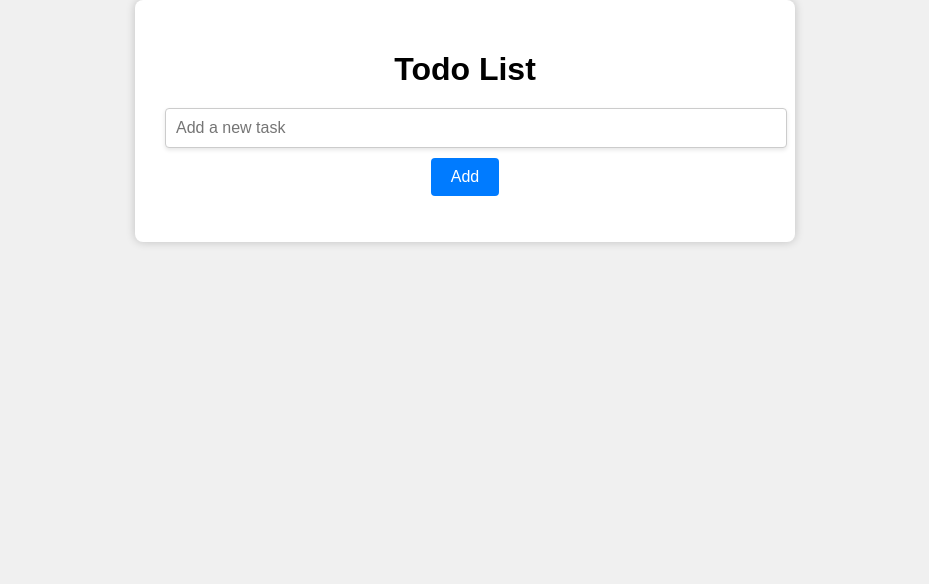
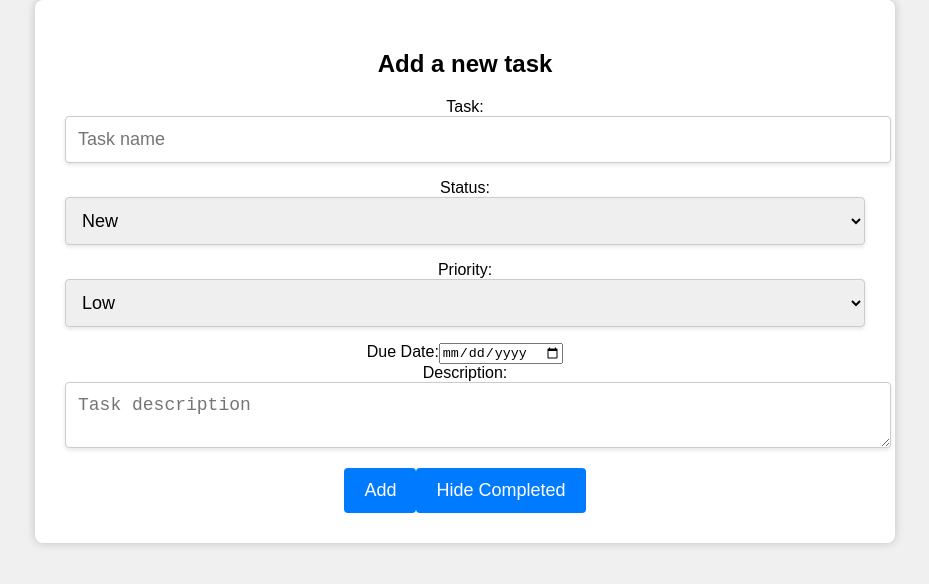
Before and after one commit to SalazarEmiliano/react-todo-list, a React (Create React App) app: page / in a window 1280 px wide. Shown: the top 584 px of the page, without its empty margins (175-1104 px from the left). Built offline with nearby package versions, Linux system fonts and the light colour scheme.

Commit message:
status, due date, description added

```diff
--- a/src/TodoList.js
+++ b/src/TodoList.js
@@ -1,96 +1,304 @@
 import React, { useState } from 'react';
-import './styles.css'; // Import the CSS file
+import './styles.css';
 
 function TodoList() {
   const [tasks, setTasks] = useState([]);
   const [taskText, setTaskText] = useState('');
   const [editIndex, setEditIndex] = useState(null);
   const [editText, setEditText] = useState('');
+  const [completedTasks, setCompletedTasks] = useState([]);
+  const [taskStatus, setTaskStatus] = useState('New');
+  const [taskDueDate, setTaskDueDate] = useState(null);
+  const [taskPriority, setTaskPriority] = useState('Low');
+  const [taskDescription, setTaskDescription] = useState('');
+  const [showDescription, setShowDescription] = useState({});
+  const [showCompleted, setShowCompleted] = useState(true);
 
-  // Update: Add state for tracking task completion
-  const [completedTasks, setCompletedTasks] = useState([]);
+  // New state for description during editing
+  const [editDescription, setEditDescription] = useState('');
 
   const addTask = () => {
     if (taskText.trim() !== '') {
-      setTasks([...tasks, taskText]);
+      const newTask = {
+        id: Date.now(),
+        text: taskText,
+        status: taskStatus,
+        dueDate: taskDueDate,
+        priority: taskPriority,
+        description: taskDescription,
+        completed: false,
+      };
+
+      setTasks([...tasks, newTask]);
       setTaskText('');
-      setCompletedTasks([...completedTasks, false]); // Initialize new task as not completed
+      setTaskStatus('New');
+      setTaskDueDate(null);
+      setTaskPriority('Low');
+      setTaskDescription('');
+      setShowDescription({ ...showDescription, [newTask.id]: false });
     }
   };
 
-  const editTask = (index) => {
-    setEditIndex(index);
-    setEditText(tasks[index]);
+  const editTask = (id) => {
+    setEditIndex(id);
+    const taskToEdit = tasks.find((task) => task.id === id);
+    if (taskToEdit) {
+      setEditText(taskToEdit.text);
+      setTaskStatus(taskToEdit.status);
+      setTaskDueDate(taskToEdit.dueDate);
+      setTaskPriority(taskToEdit.priority);
+      setEditDescription(taskToEdit.description); // Use separate state for description during editing
+    }
   };
 
   const updateTask = () => {
     if (editText.trim() !== '') {
-      const updatedTasks = [...tasks];
-      updatedTasks[editIndex] = editText;
+      const updatedTasks = tasks.map((task) =>
+        task.id === editIndex
+          ? {
+              ...task,
+              text: editText,
+              status: taskStatus,
+              dueDate: taskDueDate,
+              priority: taskPriority,
+              description: editDescription, // Use separate state for description during editing
+            }
+          : task
+      );
       setTasks(updatedTasks);
       setEditIndex(null);
       setEditText('');
+      // Reset additional details
+      setTaskStatus('New');
+      setTaskDueDate(null);
+      setTaskPriority('Low');
+      setTaskDescription('');
     }
   };
 
-  const deleteTask = (index) => {
-    const updatedTasks = tasks.filter((_, i) => i !== index);
+  const deleteTask = (id) => {
+    const updatedTasks = tasks.filter((task) => task.id !== id);
+    const deletedTask = tasks.find((task) => task.id === id);
+
+    if (deletedTask && deletedTask.completed) {
+      // If the deleted task was completed, remove it from completedTasks
+      const updatedCompletedTasks = completedTasks.filter(
+        (task) => task.id !== id
+      );
+      setCompletedTasks(updatedCompletedTasks);
+    }
+
     setTasks(updatedTasks);
 
-    // Update: Remove corresponding completedTasks entry
-    const updatedCompletedTasks = [...completedTasks];
-    updatedCompletedTasks.splice(index, 1);
-    setCompletedTasks(updatedCompletedTasks);
+    const updatedShowDescription = { ...showDescription };
+    delete updatedShowDescription[id];
 
     setEditIndex(null);
     setEditText('');
+    // Reset additional details
+    setTaskStatus('New');
+    setTaskDueDate(null);
+    setTaskPriority('Low');
+    setTaskDescription('');
+    setShowDescription(updatedShowDescription);
   };
 
-  const toggleCompletion = (index) => {
-    const updatedCompletedTasks = [...completedTasks];
-    updatedCompletedTasks[index] = !completedTasks[index];
-    setCompletedTasks(updatedCompletedTasks);
+  const toggleCompletion = (id) => {
+    setTasks((prevTasks) => {
+      const updatedTasks = prevTasks.map((task) =>
+        task.id === id ? { ...task, completed: !task.completed } : task
+      );
+
+      const completedTask = updatedTasks.find((task) => task.id === id);
+
+      setCompletedTasks((prevCompletedTasks) => {
+        if (completedTask && completedTask.completed) {
+          // Add completed task to Completed List if not already present
+          return prevCompletedTasks.some((task) => task.id === id)
+            ? prevCompletedTasks
+            : [...prevCompletedTasks, completedTask];
+        } else {
+          // Remove completed task from Completed List
+          return prevCompletedTasks.filter((task) => task.id !== id);
+        }
+      });
+
+      return updatedTasks;
+    });
+
+    setShowDescription((prevShowDescription) => ({
+      ...prevShowDescription,
+      [id]: !prevShowDescription[id],
+    }));
   };
 
-  return (
-    <div className="container">
-      <h1>Todo List</h1>
-      <div>
-        <input
-          type="text"
-          value={taskText}
-          onChange={(e) => setTaskText(e.target.value)}
-          placeholder="Add a new task"
-        />
-        <button onClick={addTask}>Add</button>
-      </div>
-      <ul>
-        {tasks.map((task, index) => (
-          <li key={index}>
+  const renderTask = (task) => (
+    <li key={task.id}>
+      {task ? (
+        <>
           <input
             type="checkbox"
-              checked={completedTasks[index]}
-              onChange={() => toggleCompletion(index)}
+            checked={task.completed}
+            onChange={() => toggleCompletion(task.id)}
           />
-            {editIndex === index ? (
+
+          {editIndex === task.id ? (
             <>
+              <label>
+                Task:
                 <input
                   type="text"
                   value={editText}
                   onChange={(e) => setEditText(e.target.value)}
                 />
+              </label>
+              <label>
+                Status:
+                <select
+                  value={taskStatus}
+                  onChange={(e) => setTaskStatus(e.target.value)}
+                >
+                  <option value="New">New</option>
+                  <option value="In Progress">In Progress</option>
+                  <option value="Completed">Completed</option>
+                  <option value="Cancelled">Cancelled</option>
+                </select>
+              </label>
+              <label>
+                Priority:
+                <select
+                  value={taskPriority}
+                  onChange={(e) => setTaskPriority(e.target.value)}
+                >
+                  <option value="Low">Low</option>
+                  <option value="Medium">Medium</option>
+                  <option value="High">High</option>
+                </select>
+              </label>
+              <label>
+                Due Date:
+                <input
+                  type="date"
+                  value={taskDueDate || ''}
+                  onChange={(e) => setTaskDueDate(e.target.value)}
+                />
+              </label>
+              <label>
+                Description:
+                <textarea
+                  value={editDescription}
+                  onChange={(e) => setEditDescription(e.target.value)}
+                  placeholder="Task description"
+                />
+              </label>
               <button onClick={updateTask}>Save</button>
             </>
           ) : (
             <>
-                {task}{' '}
-                <button onClick={() => editTask(index)}>Edit</button>{' '}
-                <button onClick={() => deleteTask(index)}>Delete</button>
+              <strong>Task:</strong> {task.text}{' '}
+              <strong>Status:</strong> {task.status}{' '}
+              <strong>Priority:</strong> {task.priority}{' '}
+              <strong>Due Date:</strong> {task.dueDate || 'Not set'}
+              {showDescription[task.id] && (
+                <>
+                  <strong>Description:</strong> {task.description}
                 </>
               )}
+              <button
+                onClick={() =>
+                  setShowDescription({
+                    ...showDescription,
+                    [task.id]: !showDescription[task.id],
+                  })
+                }
+              >
+                {showDescription[task.id] ? 'Hide Description' : 'Show Description'}
+              </button>
+              <br />
+              <button onClick={() => editTask(task.id)}>Edit</button>{' '}
+              <button onClick={() => deleteTask(task.id)}>Delete</button>
+            </>
+          )}
+        </>
+      ) : null}
     </li>
-        ))}
-      </ul>
+  );
+
+  const hideTitle = showCompleted && completedTasks.length === 0;
+  const todoTasks = tasks.filter((task) => !task.completed);
+  const completedTasksList = tasks.filter((task) => task.completed);
+
+  return (
+    <div className="container">
+      {!hideTitle && <h1>To-Do App</h1>}
+      <div>
+        <h2>Add a new task</h2>
+        <label>
+          Task:
+          <input
+            type="text"
+            value={taskText}
+            onChange={(e) => setTaskText(e.target.value)}
+            placeholder="Task name"
+          />
+        </label>
+        <label>
+          Status:
+          <select
+            value={taskStatus}
+            onChange={(e) => setTaskStatus(e.target.value)}
+          >
+            <option value="New">New</option>
+            <option value="In Progress">In Progress</option>
+            <option value="Completed">Completed</option>
+            <option value="Cancelled">Cancelled</option>
+          </select>
+        </label>
+        <label>
+          Priority:
+          <select
+            value={taskPriority}
+            onChange={(e) => setTaskPriority(e.target.value)}
+          >
+            <option value="Low">Low</option>
+            <option value="Medium">Medium</option>
+            <option value="High">High</option>
+          </select>
+        </label>
+        <label>
+          Due Date:
+          <input
+            type="date"
+            value={taskDueDate || ''}
+            onChange={(e) => setTaskDueDate(e.target.value)}
+          />
+        </label>
+        <br />
+        <label>
+          Description:
+          <textarea
+            value={taskDescription}
+            onChange={(e) => setTaskDescription(e.target.value)}
+            placeholder="Task description"
+          />
+        </label>
+        <button onClick={addTask}>Add</button>
+        <button onClick={() => setShowCompleted(!showCompleted)}>
+          {showCompleted ? 'Hide Completed' : 'Show Completed'}
+        </button>
+      </div>
+      {tasks.length > 0 && (
+        <div>
+          <h2>To-Do List</h2>
+          <ul>{todoTasks.map((task) => renderTask(task))}</ul>
+        </div>
+      )}
+      {completedTasks.length > 0 && showCompleted && (
+        <div>
+          <h2>Completed tasks</h2>
+          <ul>{completedTasksList.map((completed) => renderTask(completed))}</ul>
+        </div>
+      )}
     </div>
   );
 }
--- a/src/styles.css
+++ b/src/styles.css
@@ -2,43 +2,47 @@
 
 body {
   font-family: Arial, sans-serif;
-  font-size: 16px; /* Set a base font size */
+  font-size: 16px;
   background-color: #f0f0f0;
   margin: 0;
   padding: 0;
 }
 
 .container {
-  max-width: 400px;
+  max-width: 600px;
   margin: 0 auto;
-  padding: 20px 10px; /* Responsive padding */
+  padding: 30px;
   background-color: #fff;
   border-radius: 8px;
   box-shadow: 0 0 10px rgba(0, 0, 0, 0.2);
 }
 
 h1 {
-  font-size: 1.5em; /* 24px */
+  font-size: 2em;
   margin-bottom: 20px;
 }
 
-input[type="text"] {
+input[type="text"],
+select,
+textarea {
   width: 100%;
-  padding: 10px;
-  margin-bottom: 10px;
+  padding: 12px;
+  margin-bottom: 16px;
   border: 1px solid #ccc;
   border-radius: 4px;
-  box-shadow: 0 2px 4px rgba(0, 0, 0, 0.1); /* New: Box shadow for input */
+  box-shadow: 0 2px 4px rgba(0, 0, 0, 0.1);
+  font-size: 16px;
 }
 
 button {
   background-color: #007bff;
   color: #fff;
   border: none;
-  padding: 10px 20px;
+  padding: 12px 20px;
   border-radius: 4px;
   cursor: pointer;
-  transition: background-color 0.3s ease; /* New: Transition effect */
+  transition: background-color 0.3s ease;
+  font-size: 16px;
 }
 
 button:hover {
@@ -52,36 +56,53 @@ ul {
 
 li {
   display: flex;
+  flex-direction: column;
   justify-content: space-between;
-  align-items: center;
-  padding: 10px 0;
+  align-items: flex-start;
+  padding: 16px 0;
   border-bottom: 1px solid #ccc;
-  background-color: #f9f9f9; /* New: Background color */
+  background-color: #f9f9f9;
 }
 
 li:hover {
-  background-color: #eaeaea; /* New: Hover background color */
+  background-color: #eaeaea;
 }
 
 li:last-child {
   border-bottom: none;
 }
 
+.task-text {
+  font-weight: bold;
+  margin-bottom: 8px;
+}
+
 @media (min-width: 768px) {
   .container {
-    max-width: 600px;
-    padding: 30px;
+    max-width: 800px;
   }
 
   h1 {
-    font-size: 2em; /* 32px */
+    font-size: 2.5em;
   }
 
-  input[type="text"] {
-    font-size: 16px;
+  input[type="text"],
+  select,
+  textarea {
+    font-size: 18px;
   }
 
   button {
-    font-size: 16px;
+    font-size: 18px;
+  }
+
+  li {
+    flex-direction: row;
+    align-items: center;
+  }
+
+  .task-text {
+    flex-grow: 1;
+    margin-bottom: 0;
   }
 }
```
Lines whose indentation alone changed are shown as unchanged.
